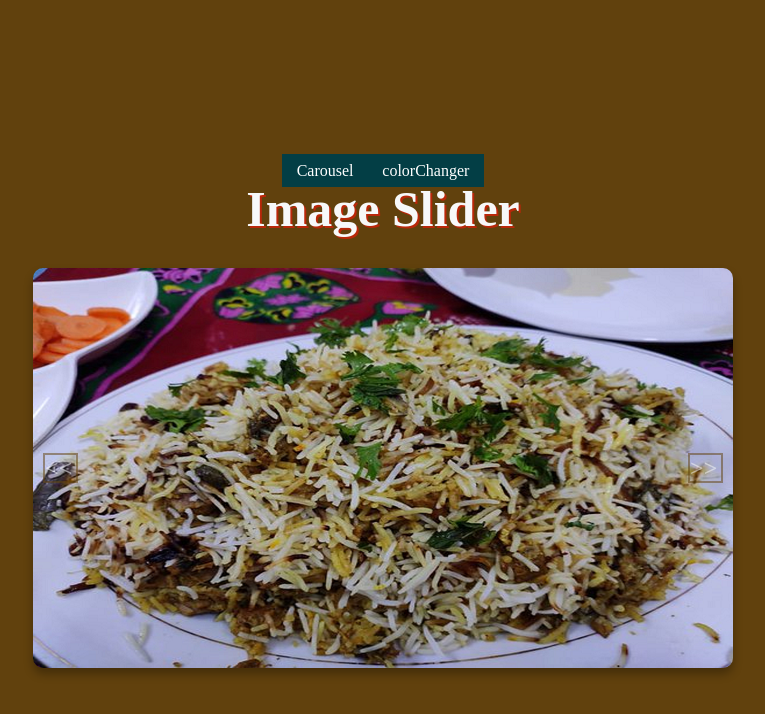
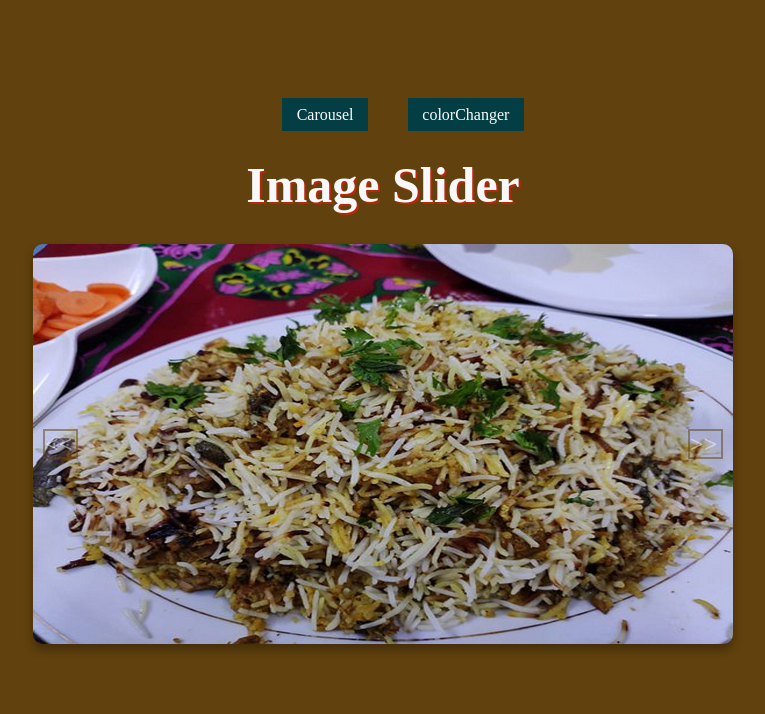
Before and after one commit to Romysylva/Image-Slider, a plain HTML site: page index.html in a window 1280 px wide. Shown: the whole page, without its empty margins (257-1022 px from the left). Drawn offline with Linux system fonts and the light colour scheme.

Commit message:
color changer app-1

```diff
--- a/_custom.scss
+++ b/_custom.scss
@@ -69,7 +69,8 @@ body {
     justify-content: space-around;
     li {
         list-style: none;
-        margin-top: 30px;
+        margin-top: -50px;
+        margin-left: 40px;
 
         a{
             text-decoration: none;
```
Also changed, not shown: _custom.css, _custom.min.css, dist/css/style.min.css.
